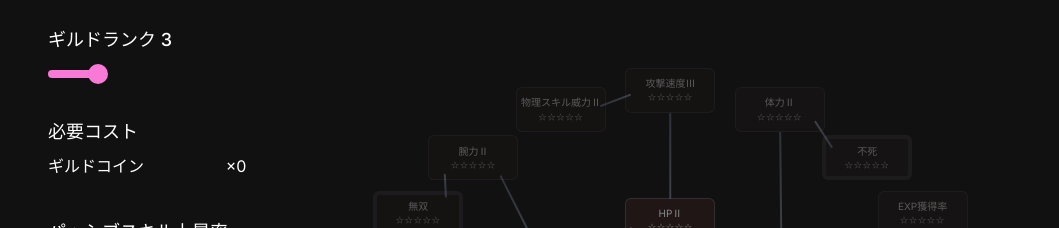
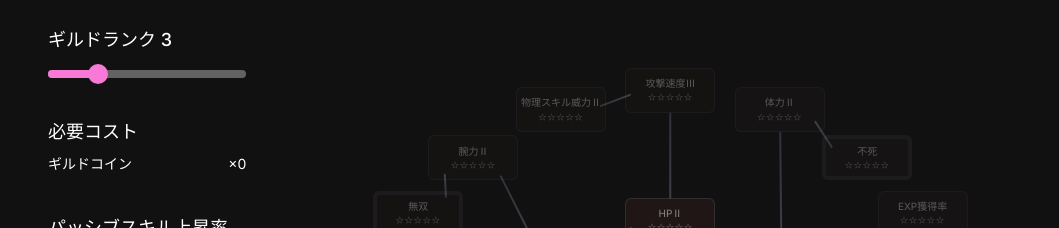
Before and after one commit to 0xaya/guild-skill-tree, a Next.js app: page / in a window 1280 px wide. Shown: the part 170-398 px from the top of the page, without its empty margins (32-1091 px from the left). Built offline with nearby package versions, Linux system fonts and the light colour scheme.

Commit message:
fix: スキルツリーのズーム機能を修正, コントロールパネルのスタイルを修正

```diff
--- a/src/app/components/SkillTreeSimulator.tsx
+++ b/src/app/components/SkillTreeSimulator.tsx
@@ -72,6 +72,8 @@ export function SkillTreeSimulator() {
 
   useEffect(() => {
     // クライアントサイドでのみ実行
+    if (typeof window === "undefined") return;
+
     const updateScale = () => {
       if (window.innerWidth < 640) {
         setScale(0.5);
@@ -115,7 +117,7 @@ export function SkillTreeSimulator() {
       window.removeEventListener("resize", updateScale);
       window.removeEventListener("resize", updatePosition);
     };
-  }, [scale]);
+  }, []);
 
   const handleSkillClick = (skillId: string) => {
     if (skillId === "core") {
@@ -287,7 +289,7 @@ export function SkillTreeSimulator() {
           <div>
             <h3 className="text-lg font-medium text-text-primary mb-4">ギルドランク {guildRank}</h3>
             <div className="relative h-2">
-              <div className="absolute inset-0 bg-background-dark rounded-lg overflow-hidden">
+              <div className="absolute inset-0 bg-background-light rounded-lg overflow-hidden">
                 <div
                   className="absolute inset-y-0 left-0 bg-primary"
                   style={{
@@ -309,7 +311,7 @@ export function SkillTreeSimulator() {
           <div>
             <h3 className="text-lg font-medium text-text-primary mb-2">必要コスト</h3>
             <div className="space-y-2">
-              <div className="flex justify-between items-center">
+              <div className="flex justify-between items-center text-sm">
                 <span className="text-text-primary">ギルドコイン</span>
                 <span className="text-text-primary">×{totalCost.coins.toLocaleString()}</span>
               </div>
@@ -326,7 +328,7 @@ export function SkillTreeSimulator() {
             <h3 className="text-lg font-medium text-text-primary mb-2">パッシブスキル上昇率</h3>
             <div className="space-y-2">
               {totalStats.str > 0 && (
-                <div className="flex justify-between items-center">
+                <div className="flex justify-between items-center text-sm">
                   <span className="text-text-primary">腕力</span>
                   <span className="text-text-primary">+{totalStats.str}%</span>
                 </div>
```
